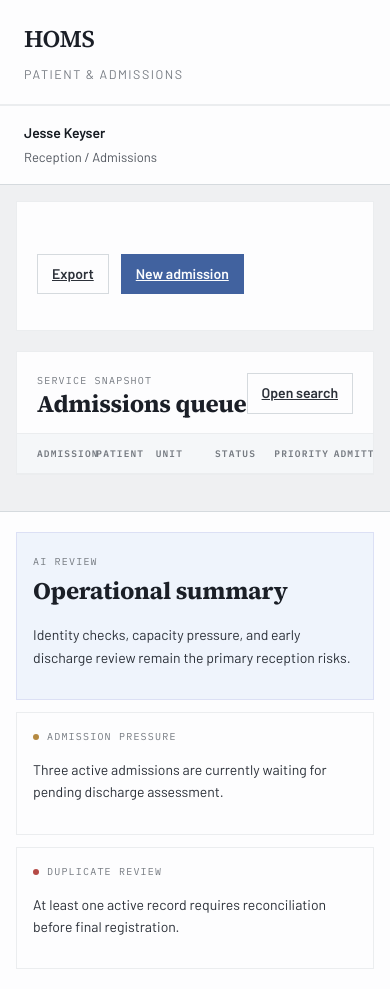
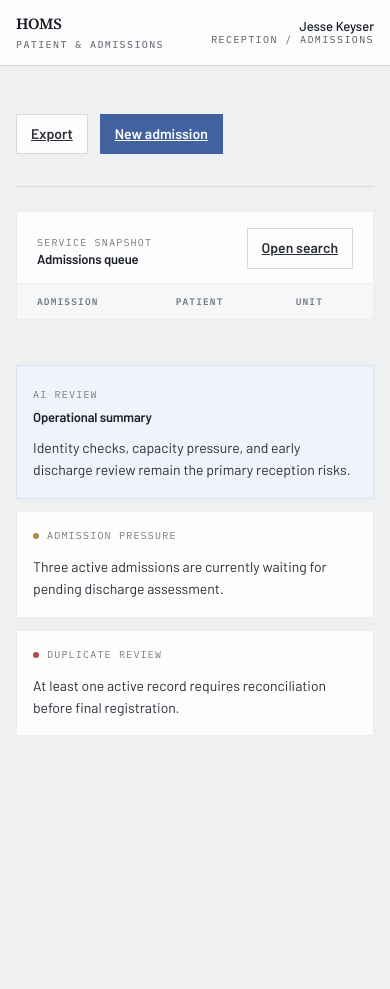
Before and after one commit to jaeyunjks/hospital-operations-management-system, a Flask app: template student-1/frontend/templates/census.html in a window 390 px wide. After the commit the page ends 735 px from the top, so only its background shows below. Run offline with Flask 3, Linux system fonts and the light colour scheme; the template is opened without the code that fills it, so the values that code supplies are empty.

Commit message:
align patient admissions frontend shared css

```diff
--- a/student-1/frontend/static/css/main.css
+++ b/student-1/frontend/static/css/main.css
@@ -177,62 +177,71 @@ a:focus-visible {
 
 .app-shell {
   display: grid;
-  grid-template-columns: var(--sidenav-width) minmax(0, 1fr) 280px;
+  grid-template-columns: minmax(0, 1fr) calc(320px + var(--gutter));
+  grid-template-rows: auto 1fr;
   min-height: 100vh;
   background: var(--surface-page);
 }
 
+/* Full-width HOMS header, retaining the existing feature selectors. */
 .side-nav {
-  position: sticky;
-  top: 0;
-  align-self: start;
-  height: 100vh;
-  overflow-y: auto;
-  border-right: var(--border-strong);
+  grid-column: 1 / -1;
+  display: grid;
+  grid-template-columns: minmax(0, 1fr) auto minmax(0, 1fr);
+  align-items: center;
+  gap: var(--space-8);
+  min-height: 52px;
+  padding: 0 var(--gutter);
+  border-bottom: var(--border-strong);
   background: var(--surface-card);
-  display: flex;
-  flex-direction: column;
-  justify-content: space-between;
-  padding: 20px 0 16px;
 }
 
 .side-nav > nav {
-  flex: 1;
+  min-width: 0;
+  align-self: stretch;
 }
 
 .nav-brand {
   display: flex;
-  flex-direction: column;
-  gap: 6px;
-  padding: 0 24px 20px;
-  border-bottom: var(--border-hair);
+  align-items: center;
+  gap: var(--space-6);
+  min-width: 0;
 }
 
 .brand-mark {
   font-family: var(--font-display);
-  font-size: var(--size-display-4);
+  font-size: var(--size-ui-lg);
+  font-weight: 600;
   letter-spacing: -0.014em;
   color: var(--text-display);
 }
 
 .brand-label {
-  font-size: var(--size-ui-xs);
-  letter-spacing: 0.12em;
+  font-family: var(--font-mono);
+  font-size: var(--size-label);
+  font-weight: 500;
+  letter-spacing: 0.14em;
   text-transform: uppercase;
   color: var(--text-label);
 }
 
 .nav-list {
+  display: flex;
+  gap: var(--space-2);
+  height: 100%;
   list-style: none;
   padding: 0;
   margin: 0;
 }
 
 .nav-item {
-  display: block;
-  padding: 10px 24px 10px 20px;
-  margin: 0 0 4px;
-  border-left: 2px solid transparent;
+  display: flex;
+  align-items: center;
+  height: 100%;
+  padding: 0 var(--space-6);
+  border-bottom: 2px solid transparent;
+  white-space: nowrap;
+  font-size: var(--size-ui-sm);
   color: var(--text-body);
   text-decoration: none;
   font-weight: 500;
@@ -243,31 +252,36 @@ a:focus-visible {
 }
 
 .nav-item.is-active {
-  background: var(--surface-ai);
-  border-left-color: var(--indigo-base);
-  color: var(--text-link);
+  border-bottom-color: var(--indigo-base);
+  color: var(--text-strong);
+  font-weight: 600;
 }
 
 .nav-user {
-  padding: 16px 24px 0;
-  border-top: var(--border-hair);
+  min-width: 0;
+  padding: var(--space-3) 0;
   display: flex;
   flex-direction: column;
-  gap: 2px;
+  line-height: 1.25;
+  text-align: right;
 }
 
 .user-name {
-  font-weight: 600;
+  font-size: var(--size-ui-sm);
+  font-weight: 500;
   color: var(--text-strong);
 }
 
 .user-role {
-  font-size: var(--size-ui-sm);
+  font-family: var(--font-mono);
+  font-size: var(--size-label);
+  letter-spacing: 0.14em;
+  text-transform: uppercase;
   color: var(--text-muted);
 }
 
 .page-shell {
-  padding: var(--space-8) var(--gutter) var(--space-9);
+  padding: var(--space-9) var(--gutter) var(--space-12);
   min-width: 0;
   width: 100%;
   margin: 0 auto;
@@ -277,10 +291,9 @@ a:focus-visible {
   display: flex;
   flex-direction: column;
   gap: 16px;
-  padding: var(--space-8);
-  background: var(--surface-card);
-  border: var(--border-hair);
-  margin-bottom: 20px;
+  padding-bottom: var(--space-7);
+  border-bottom: var(--border-strong);
+  margin-bottom: var(--space-9);
 }
 
 .context-line,
@@ -294,6 +307,7 @@ a:focus-visible {
 
 .header-row {
   display: flex;
+  flex-wrap: wrap;
   justify-content: space-between;
   gap: 16px;
   align-items: center;
@@ -304,12 +318,14 @@ h2,
 h3 {
   margin: 0;
   font-family: var(--font-display);
+  font-weight: 600;
   letter-spacing: -0.014em;
   color: var(--text-display);
 }
 
 h1 {
   font-size: var(--size-display-2);
+  font-weight: 700;
   line-height: 1.15;
 }
 
@@ -320,6 +336,12 @@ h2 {
 
 h3 {
   font-size: var(--size-display-4);
+}
+
+.panel-header h2 {
+  font-family: var(--font-ui);
+  font-size: var(--size-ui-sm);
+  line-height: 1.15;
 }
 
 .header-actions {
@@ -378,6 +400,7 @@ h3 {
 
 .stat-value-row {
   display: flex;
+  flex-wrap: wrap;
   align-items: baseline;
   justify-content: space-between;
   gap: 8px;
@@ -420,6 +443,8 @@ h3 {
 
 .panel-header {
   display: flex;
+  flex-wrap: wrap;
+  gap: 12px;
   justify-content: space-between;
   align-items: center;
   padding: 16px 20px 14px;
@@ -432,13 +457,14 @@ h3 {
 
 table {
   width: 100%;
+  min-width: 720px;
   border-collapse: collapse;
-  table-layout: fixed;
+  table-layout: auto;
 }
 
 th,
 td {
-  padding: 12px 20px;
+  padding: 10px 20px;
   border-bottom: var(--border-hair);
   text-align: left;
   vertical-align: middle;
@@ -516,9 +542,7 @@ tbody tr:hover {
 .assist-rail {
   min-width: 0;
   align-self: start;
-  border-left: var(--border-strong);
-  background: var(--surface-card);
-  padding: 20px 16px;
+  padding: var(--space-9) var(--gutter) var(--space-12) 0;
   display: flex;
   flex-direction: column;
   gap: 12px;
@@ -528,6 +552,17 @@ tbody tr:hover {
   background: var(--surface-card);
   border: var(--border-hair);
   padding: 16px;
+}
+
+.assist-card h3 {
+  margin-top: 6px;
+  font-family: var(--font-ui);
+  font-size: var(--size-ui-sm);
+  line-height: 1.15;
+}
+
+.assist-card p {
+  margin: 12px 0 0;
 }
 
 .ai-panel {
@@ -756,33 +791,74 @@ tbody tr:hover {
   background: var(--status-risk);
 }
 
-@media (max-width: 1180px) {
+@media (max-width: 1024px) {
   .app-shell {
-    grid-template-columns: 200px minmax(0, 1fr);
+    grid-template-columns: minmax(0, 1fr);
+    grid-template-rows: auto auto 1fr;
   }
 
   .assist-rail {
+    display: grid;
+    grid-template-columns: repeat(3, minmax(0, 1fr));
+    padding: 0 var(--gutter) var(--space-12);
+  }
+}
+
+@media (max-width: 960px) {
+  .metrics-row {
+    grid-template-columns: repeat(2, minmax(0, 1fr));
+  }
+
+  .admission-row {
+    grid-template-columns: minmax(0, 1fr);
+  }
+}
+
+@media (max-width: 820px) {
+  .app-shell {
+    --gutter: 16px;
+  }
+
+  .side-nav {
+    grid-template-columns: repeat(2, minmax(0, 1fr));
+    gap: 0 var(--space-7);
+  }
+
+  .nav-brand {
+    flex-direction: column;
+    align-items: flex-start;
+    gap: 0;
+    padding: var(--space-6) 0;
+  }
+
+  .side-nav > nav {
     grid-column: 1 / -1;
-    border-left: none;
-    border-top: var(--border-strong);
-    padding-top: 20px;
+    grid-row: 2;
+  }
+
+  .nav-list {
+    justify-content: center;
+  }
+
+  .nav-item {
+    min-height: 44px;
+  }
+
+  .nav-user {
+    grid-column: 2;
+    grid-row: 1;
+  }
+
+  .page-shell {
+    padding-top: var(--space-7);
+    padding-bottom: var(--space-9);
   }
 }
 
 @media (max-width: 760px) {
-  .app-shell {
-    grid-template-columns: 1fr;
-  }
-
-  .side-nav {
-    position: static;
-    height: auto;
-    border-right: none;
-    border-bottom: var(--border-strong);
-  }
-
-  .page-shell {
-    padding: var(--space-7);
+  .assist-rail {
+    grid-template-columns: minmax(0, 1fr);
+    padding-bottom: var(--space-9);
   }
 
   .form-grid,
--- a/student-1/frontend/templates/base.html
+++ b/student-1/frontend/templates/base.html
@@ -12,13 +12,13 @@
   </head>
   <body>
     <div class="app-shell">
-      <aside class="side-nav" aria-label="Feature navigation">
+      <header class="side-nav">
         <div class="nav-brand">
           <span class="brand-mark">HOMS</span>
           <span class="brand-label">Patient &amp; Admissions</span>
         </div>
 
-        <nav>
+        <nav aria-label="Feature navigation">
           <ul class="nav-list">
             {% for item in nav %}
             <li>
@@ -32,7 +32,7 @@
           <span class="user-name">Jesse Keyser</span>
           <span class="user-role">Reception / Admissions</span>
         </div>
-      </aside>
+      </header>
 
       <main class="page-shell">
         {% block content %}{% endblock %}
```
